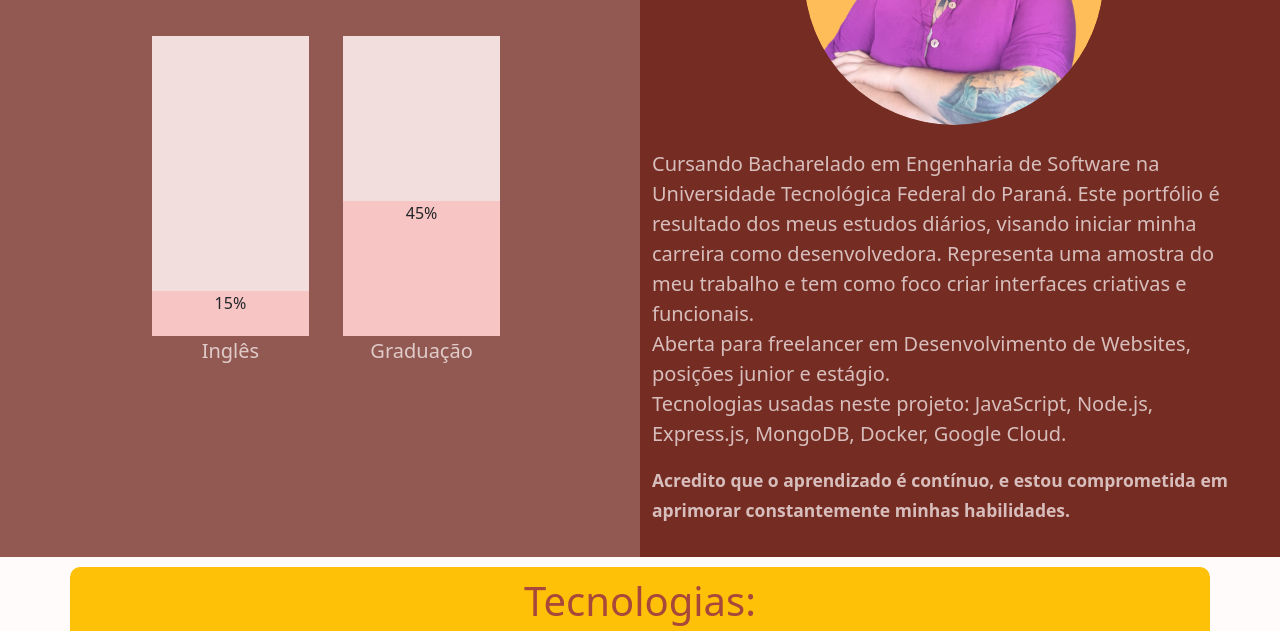
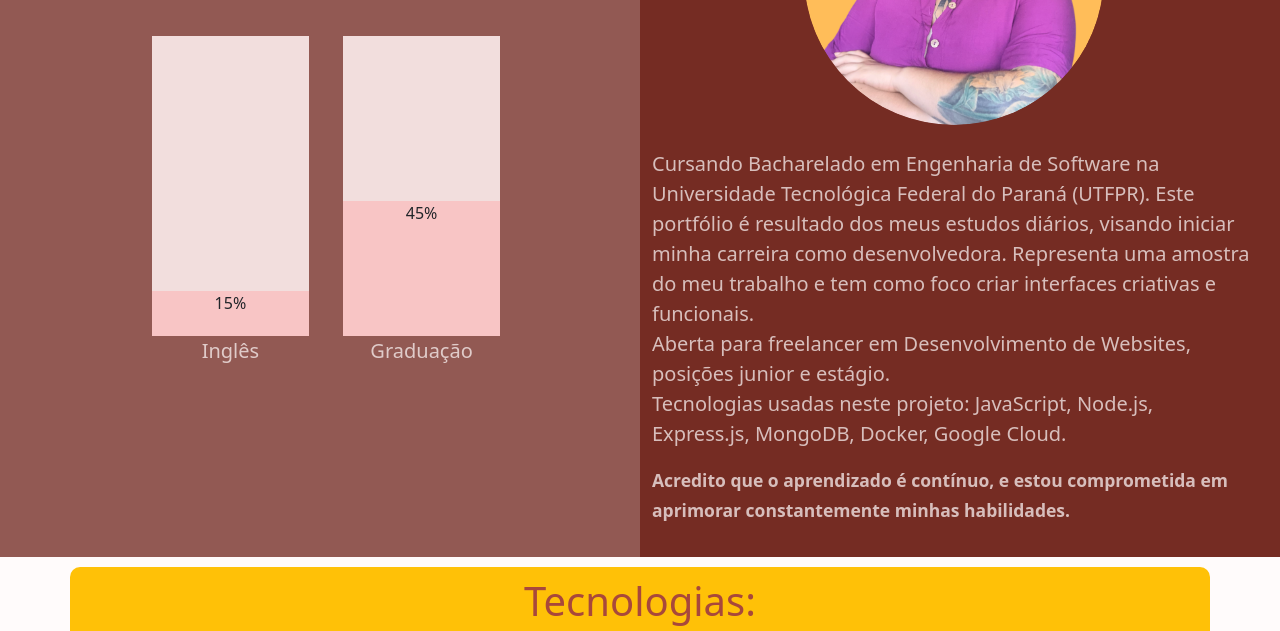
Before and after one commit to Vick-Ferreira/Portfolio2-0, a website: page Frontend/index.html in a window 1280 px wide. Shown: the part 1840-2471 px from the top of the page. Drawn offline with nearby package versions, Linux system fonts and the light colour scheme; no server answers; a web font is replaced by a local one.

Commit message:
atualizar certificado

```diff
--- a/Frontend/index.html
+++ b/Frontend/index.html
@@ -187,7 +187,7 @@
           <div class="col combo">
             <img src="./img/foto.png" class="fotoPerfil" alt="" />
             <p class="lead mt-2 pt-3">
-              Cursando Bacharelado em Engenharia de Software na Universidade Tecnológica Federal do Paraná.
+              Cursando Bacharelado em Engenharia de Software na Universidade Tecnológica Federal do Paraná (UTFPR).
               Este portfólio é resultado dos meus estudos diários, visando iniciar minha carreira como desenvolvedora.
               Representa uma amostra do meu trabalho e tem como foco criar interfaces criativas e funcionais.
               <br/>Aberta para freelancer em Desenvolvimento de Websites, posições junior e estágio.
```
